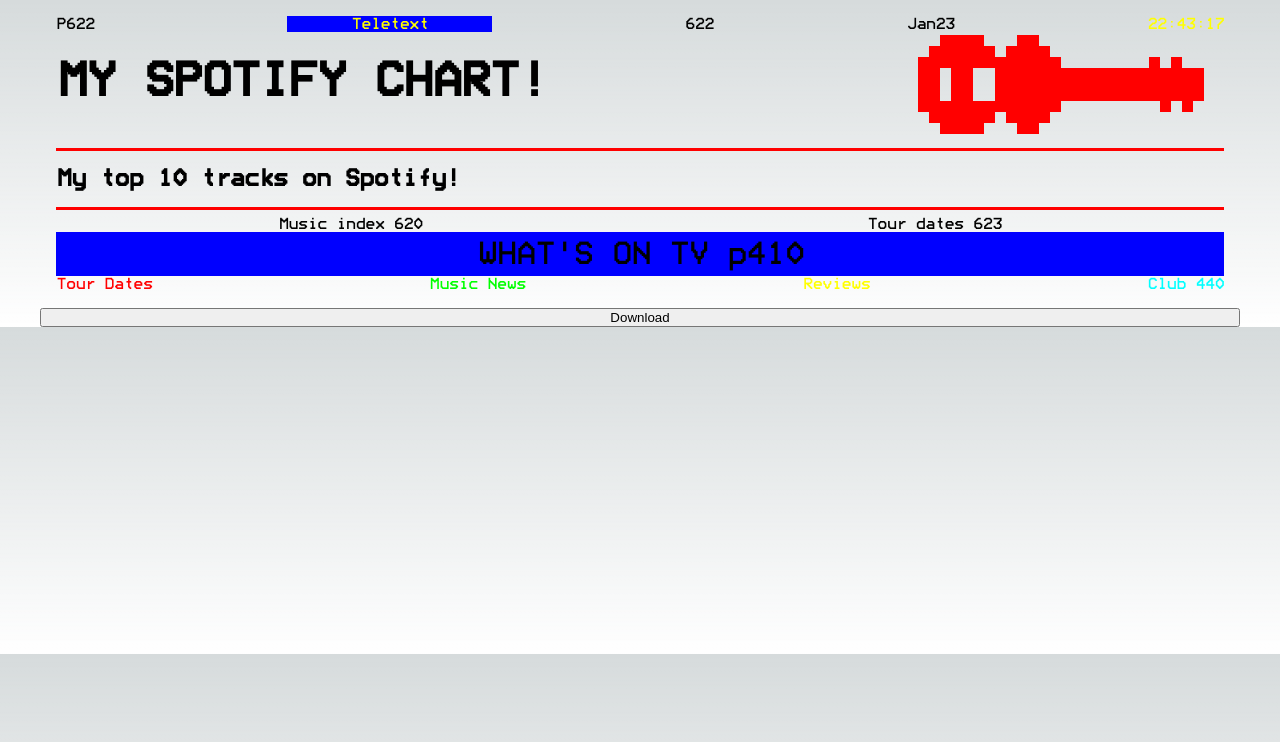
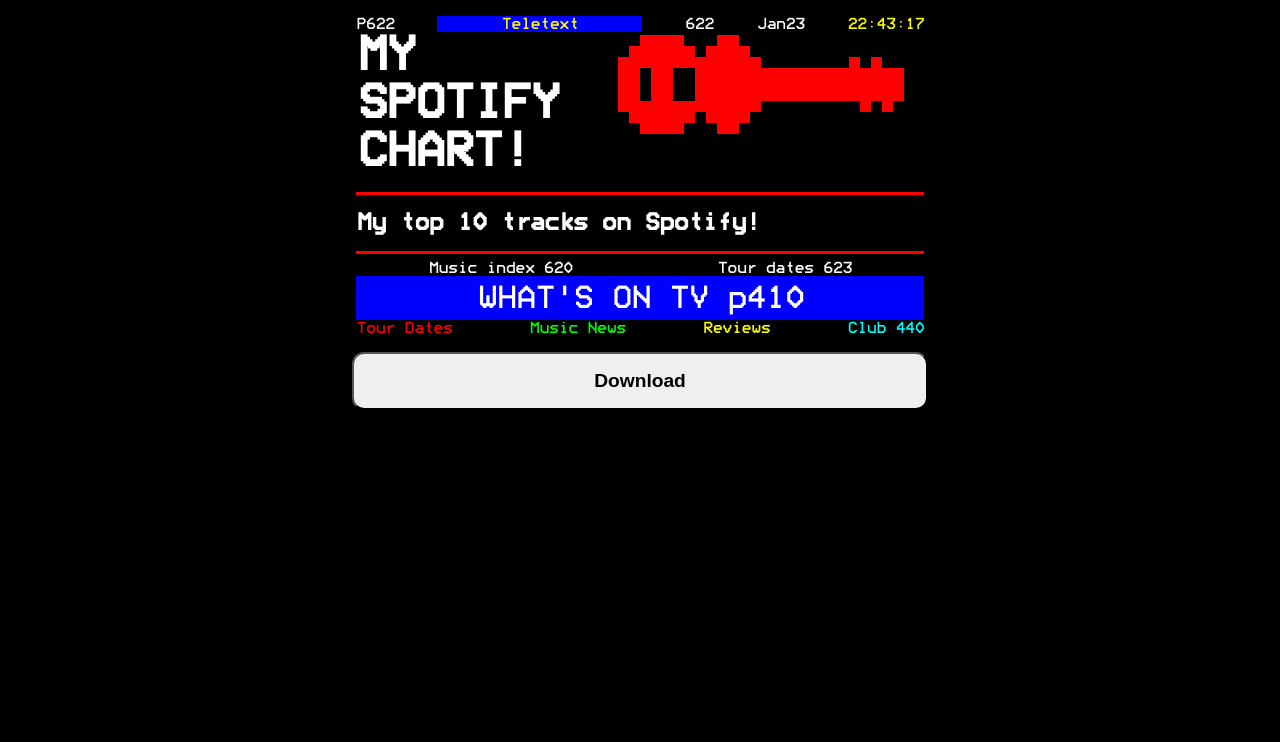
Before and after one commit to Faz123/Spotify-top-ten, a Next.js app: page /totp in a window 1280 px wide. Shown: the top 742 px of the page. Built offline with nearby package versions, Linux system fonts and the light colour scheme.

Commit message:
styling update

```diff
--- a/pages/totp.js
+++ b/pages/totp.js
@@ -42,11 +42,8 @@ export default function Totp() {
     const dataUrl = await toPng(
       domEl.current, {
       backgroundColor: "#000000",
-      style: {
-        padding: "10px, 10px, 10px, 10px"
-      },
+      canvasHeight: 500,
       canvasWidth: 500,
-      canvasHeight: 500
 
     })
 
--- a/styles/Totp.module.scss
+++ b/styles/Totp.module.scss
@@ -3,6 +3,7 @@
   display: flex;
   flex-direction: column;
   justify-content: space-between;
+  max-width: 600px;
   & > div {
     padding: 1rem;
   }
@@ -13,7 +14,3 @@
   padding-top: 1rem;
   @include font-size(1.5rem);
 }
-
-/* Mobile */
-@media (max-width: 700px) {
-}
--- a/styles/globals.css
+++ b/styles/globals.css
@@ -1,81 +1,9 @@
-:root {
-  --max-width: 1100px;
-  --border-radius: 12px;
-  --font-mono: ui-monospace, Menlo, Monaco, 'Cascadia Mono', 'Segoe UI Mono',
-    'Roboto Mono', 'Oxygen Mono', 'Ubuntu Monospace', 'Source Code Pro',
-    'Fira Mono', 'Droid Sans Mono', 'Courier New', monospace;
 
-  --foreground-rgb: 0, 0, 0;
-  --background-start-rgb: 214, 219, 220;
-  --background-end-rgb: 255, 255, 255;
-
-  --primary-glow: conic-gradient(
-    from 180deg at 50% 50%,
-    #16abff33 0deg,
-    #0885ff33 55deg,
-    #54d6ff33 120deg,
-    #0071ff33 160deg,
-    transparent 360deg
-  );
-  --secondary-glow: radial-gradient(
-    rgba(255, 255, 255, 1),
-    rgba(255, 255, 255, 0)
-  );
-
-  --tile-start-rgb: 239, 245, 249;
-  --tile-end-rgb: 228, 232, 233;
-  --tile-border: conic-gradient(
-    #00000080,
-    #00000040,
-    #00000030,
-    #00000020,
-    #00000010,
-    #00000010,
-    #00000080
-  );
-
-  --callout-rgb: 238, 240, 241;
-  --callout-border-rgb: 172, 175, 176;
-  --card-rgb: 180, 185, 188;
-  --card-border-rgb: 131, 134, 135;
-}
-
-@media (prefers-color-scheme: dark) {
-  :root {
-    --foreground-rgb: 255, 255, 255;
-    --background-start-rgb: 0, 0, 0;
-    --background-end-rgb: 0, 0, 0;
-
-    --primary-glow: radial-gradient(rgba(1, 65, 255, 0.4), rgba(1, 65, 255, 0));
-    --secondary-glow: linear-gradient(
-      to bottom right,
-      rgba(1, 65, 255, 0),
-      rgba(1, 65, 255, 0),
-      rgba(1, 65, 255, 0.3)
-    );
-
-    --tile-start-rgb: 2, 13, 46;
-    --tile-end-rgb: 2, 5, 19;
-    --tile-border: conic-gradient(
-      #ffffff80,
-      #ffffff40,
-      #ffffff30,
-      #ffffff20,
-      #ffffff10,
-      #ffffff10,
-      #ffffff80
-    );
-
-    --callout-rgb: 20, 20, 20;
-    --callout-border-rgb: 108, 108, 108;
-    --card-rgb: 100, 100, 100;
-    --card-border-rgb: 200, 200, 200;
-  }
-}
 
 main {
-  max-width: 1200px;
+  max-width: 1000px;
   margin: auto;
+
 }
 
 * {
@@ -95,13 +23,8 @@ body {
 }
 
 body {
-  color: rgb(var(--foreground-rgb));
-  background: linear-gradient(
-      to bottom,
-      transparent,
-      rgb(var(--background-end-rgb))
-    )
-    rgb(var(--background-start-rgb));
+ background: black;
+ color: white;
 }
 
 a {
@@ -109,14 +32,18 @@ a {
   text-decoration: none;
 }
 
-@media (prefers-color-scheme: dark) {
-  html {
-    color-scheme: dark;
-  }
-}
+
 @font-face {
   font-family: "Modeseven";
   src: url(../fonts/Modeseven-L3n5.ttf);
   font-weight: normal;
   font-style: normal;
 }
+
+button {
+  padding: 1rem;
+  font-size: 1.2rem;
+  font-weight: 600;
+  margin: 0 12px;
+  border-radius: 12px;
+}
```
